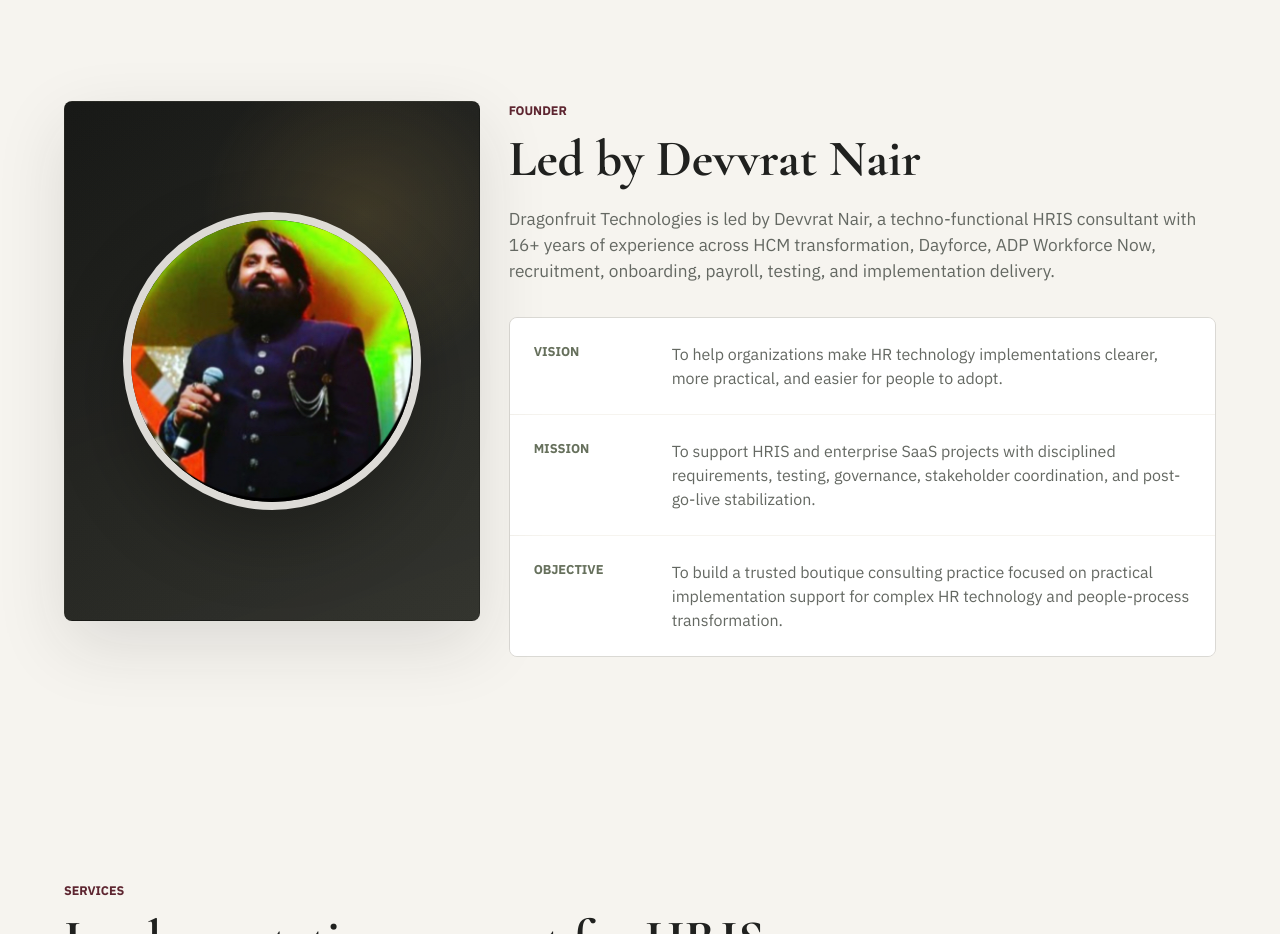
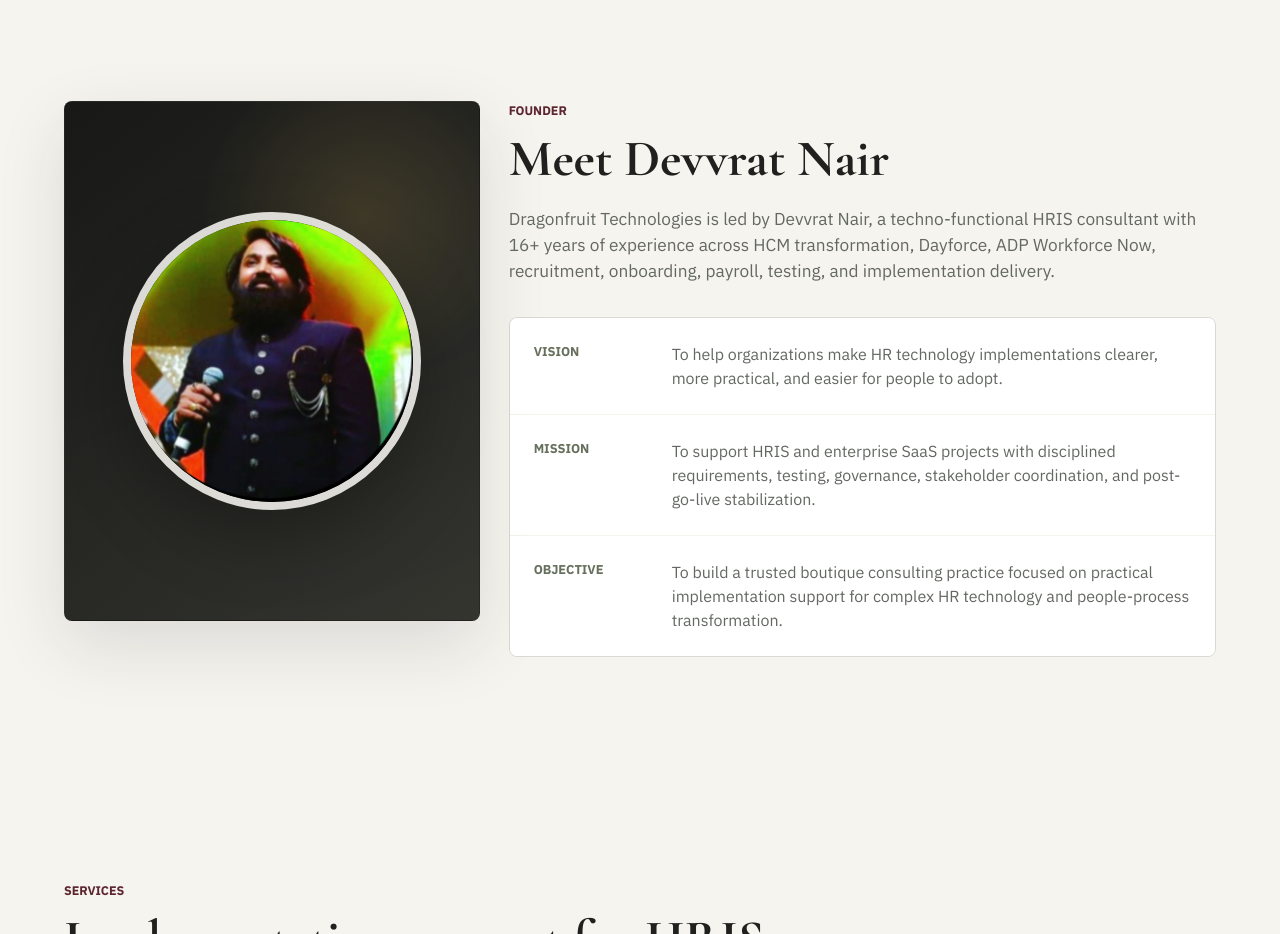
Before and after one commit to devvratnair-hub/devvratnair-hub.github.io, a plain HTML site: page index.html in a window 1280 px wide. Shown: the part 1080-2014 px from the top of the page. Drawn offline with nearby package versions, Linux system fonts and the light colour scheme.

Commit message:
Add files via upload

```diff
--- a/index.html
+++ b/index.html
@@ -83,7 +83,7 @@
           </div>
           <div class="founder-copy">
             <p class="eyebrow">Founder</p>
-            <h2>Led by Devvrat Nair</h2>
+            <h2>Meet Devvrat Nair</h2>
             <p>
               Dragonfruit Technologies is led by Devvrat Nair, a techno-functional HRIS
               consultant with 16+ years of experience across HCM transformation, Dayforce,
```
